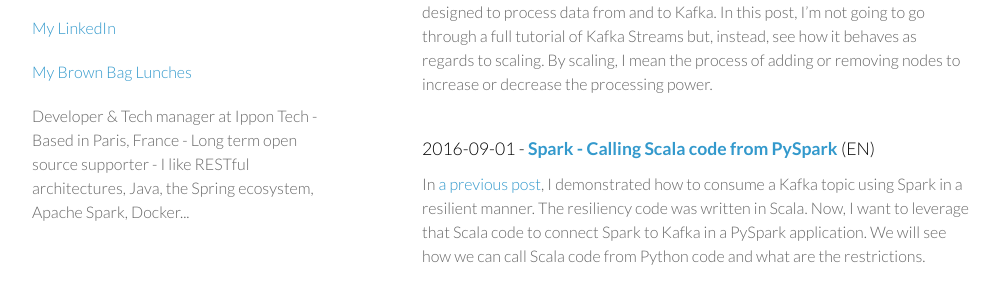
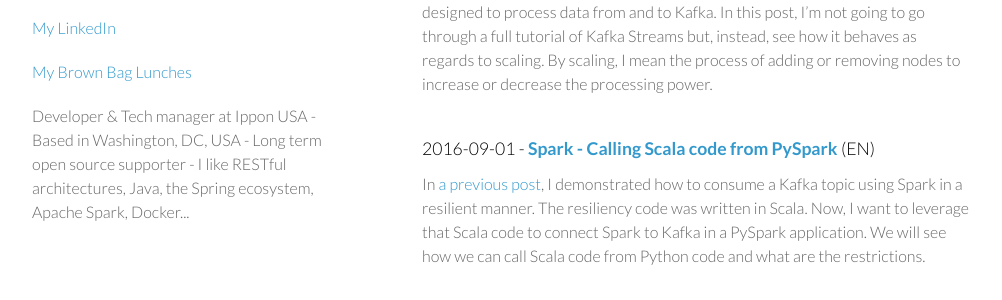
Before and after one commit to aseigneurin/aseigneurin.github.io, a Jekyll site: the page built from index.html, in a window 1280 px wide. Shown: the part 185-485 px from the top of the page, without its empty margins (138-1140 px from the left). Built offline with Jekyll 4.4.1, drawn with Linux system fonts in a browser that asks for light colours; nearby versions of some CDN libraries.

Commit message:
updated bio

```diff
--- a/_config.yml
+++ b/_config.yml
@@ -2,7 +2,7 @@
 title: Alexis Seigneurin - Blog
 email: alexis@seigneurin.com
 description: >
-  Developer & Tech manager at Ippon Tech - Based in Paris, France - Long term open source
+  Developer & Tech manager at Ippon USA - Based in Washington, DC, USA - Long term open source
   supporter - I like RESTful architectures, Java, the Spring ecosystem,
   Apache Spark, Docker...
 baseurl: "" # the subpath of your site, e.g. /blog/
```
